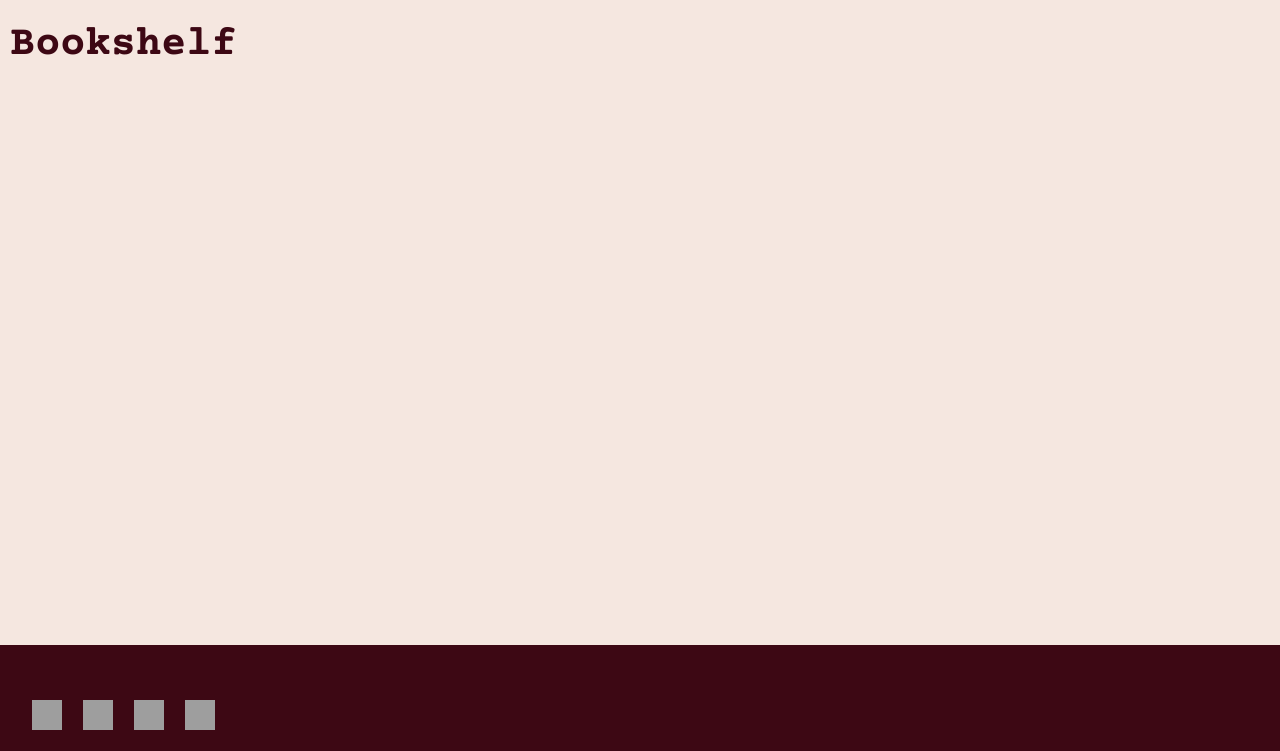
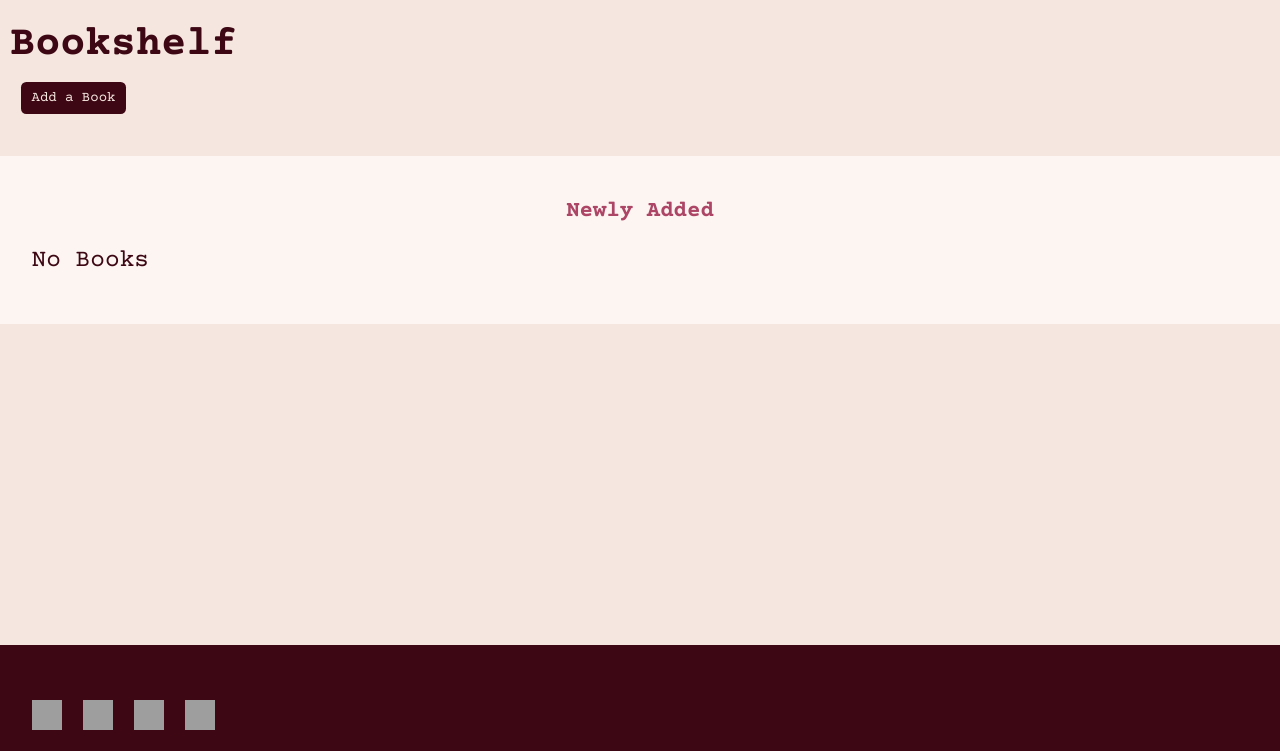
Before and after one commit to rhiannonmcn/the-book-nook, a Django app: page /bookshelf/ in a window 1280 px wide. Shown: the part 49-800 px from the top of the page. Run offline with Django 4.2, Linux system fonts and the light colour scheme; data that the repository does not hold is empty; some libraries are stand-ins or nearby versions; grey boxes are pictures that could not be loaded.

Commit message:
Create context and styles for Add Book button in bookshelf.html

```diff
--- a/book/templates/book/add_book.html
+++ b/book/templates/book/add_book.html
@@ -2,7 +2,7 @@
 
 <section id="add-book">
   <div class="row justify-content-center">
-    <div class="col col-8">
+    <div class="col col-md-8">
       <h1 class="page-title">Add a Book</h1>
     </div>
   </div>
--- a/book/templates/book/bookshelf.html
+++ b/book/templates/book/bookshelf.html
@@ -2,7 +2,22 @@
 <section id="bookshelf">
   <h1 class="page-title">Bookshelf</h1>
 
-  <div>
+  <div class="container-fluid">
+    <div class="row">
+      <div class="col">
+        <a href="{% url 'add_book' %}"
+          ><button class="btn btn-styles mb-5">Add a Book</button></a
+        >
+      </div>
+    </div>
+  </div>
+
+  <div class="bg-seashell pb-5">
+    <div class="row">
+      <div class="col">
+        <h3 class="page-subtitle text-center pt-5 pb-3">Newly Added</h3>
+      </div>
+    </div>
     <div class="book-listing-container container-fluid">
       <div class="row">
         <!-- Book Entries -->
@@ -12,16 +27,18 @@
             <div class="col-4 col-sm-4 col-md-2">
               <div class="card">
                 <div class="card-body book-listing-body">
-                  <a href="{% url 'book_detail' book.slug %}" >
+                  <a href="{% url 'book_detail' book.slug %}">
                     {% if "placeholder" in book.book_image.url %}
                     <img
                       class="card-img-top"
                       src="https://codeinstitute.s3.amazonaws.com/fullstack/blog/default.jpg"
-                      alt="{{ book.title }} by {{ book.book_author }} book listing with no book cover" />
+                      alt="{{ book.title }} by {{ book.book_author }} book listing with no book cover"
+                    />
                     {% else %}
                     <img
                       class="card-img-top"
-                      src=" {{ book.book_image.url }}" alt="{{ book.title }} by {{ book.book_author }} book listing"
+                      src=" {{ book.book_image.url }}"
+                      alt="{{ book.title }} by {{ book.book_author }} book listing"
                     />
                     {% endif %}
                     <p class="book-listing-text card-text">
@@ -37,7 +54,13 @@
             </div>
             {% if forloop.counter|divisibleby:6 %}
           </div>
-          <div class="row">{% endif %} {% endfor %}</div>
+          <div class="row">
+            {% endif %} {% empty %}
+            <div class="col-12 col-md-8">
+              <h3>No Books</h3>
+            </div>
+            {% endfor %}
+          </div>
         </div>
       </div>
       {% if is_paginated %}
--- a/static/css/styles.css
+++ b/static/css/styles.css
@@ -27,6 +27,10 @@ body {
   height: 100%;
   display: flex;
   flex-direction: column;
+}
+
+.bg-seashell{
+  background-color:var(--seashell);
 }
 
 .page-title {
@@ -119,10 +123,6 @@ footer {
   padding-bottom: 40px;
 }
 
-#book-corner-section {
-  background-color: var(--seashell);
-}
-
 .homepage-subtitle {
   font-size: 1.8rem;
   color: var(--darkSienna);
@@ -143,7 +143,6 @@ footer {
 
 #carousel-section {
   padding: 20px 0;
-  background-color: var(--seashell);
 }
 
 .owl-carousel {
@@ -250,10 +249,6 @@ footer {
   padding: 40px 0;
 }
 
-#reviews {
-  background-color: var(--seashell);
-}
-
 .p-bold,
 .review-heading h4,
 .review-heading p {
@@ -313,10 +308,6 @@ footer {
   background-color: var(--irresistable);
 }
 
-#more-genres {
-  background-color: var(--seashell);
-}
-
 @media screen and (min-width: 700px) {
   /* Home styles */
 
```
Also changed, not shown: book/templates/book/book.html (+9 -4 lines), book/templates/book/genre.html (+1 -9 lines), templates/index.html (+2 -10 lines).
